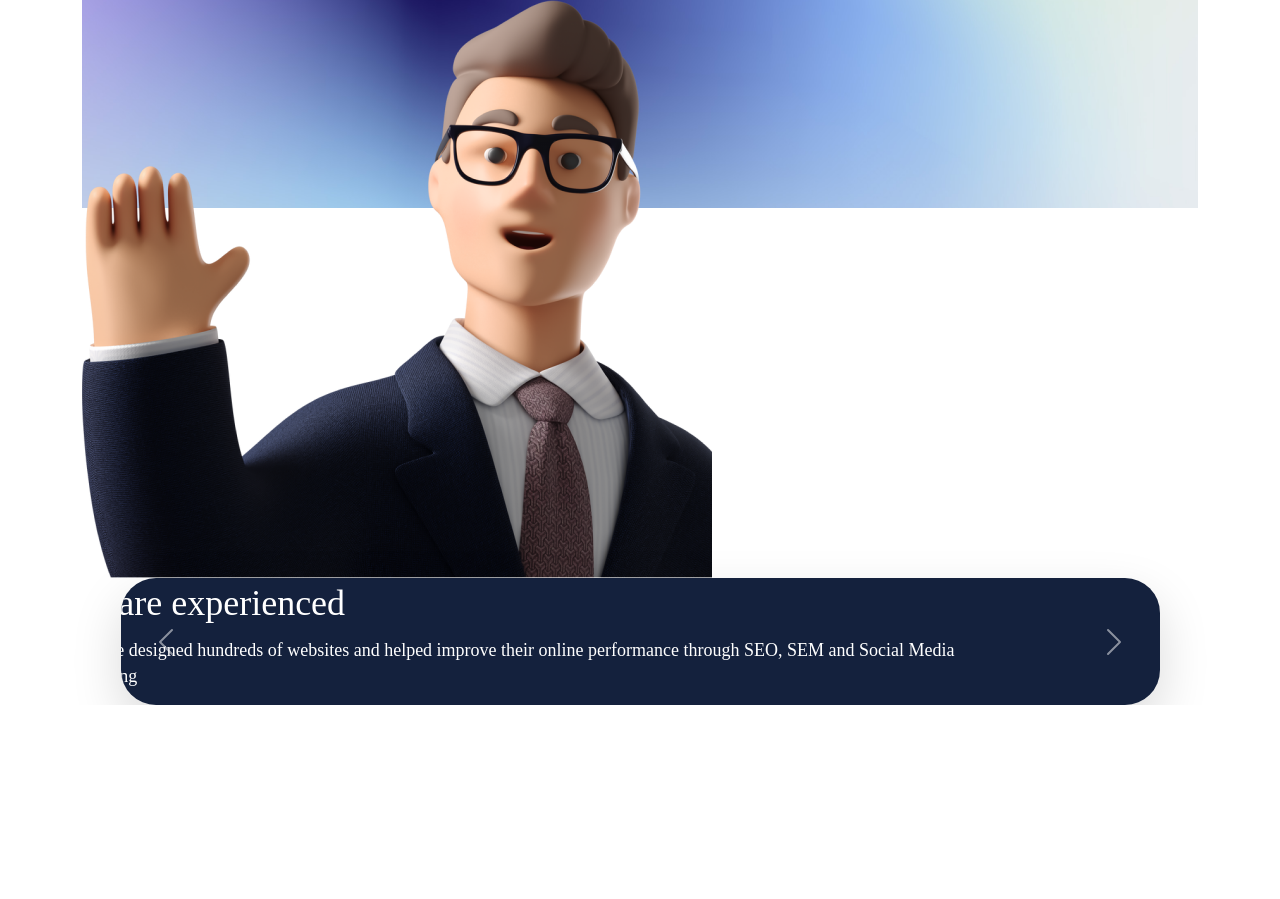
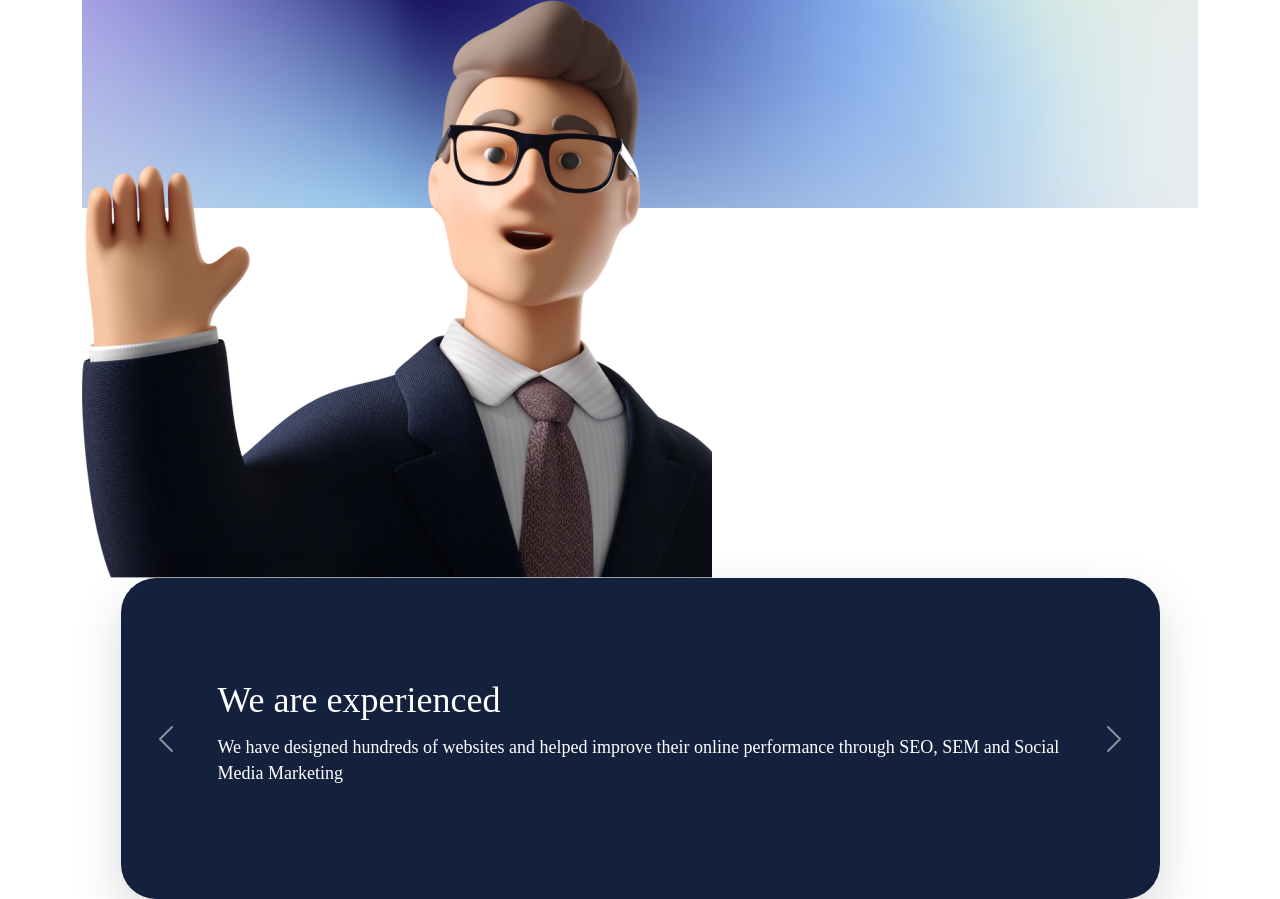
Before and after one commit to mukhammadazam/bootstrap, a plain HTML site: page index.html in a window 1280 px wide. Shown: the part 954-1853 px from the top of the page. Before the commit the page ends 1659 px from the top, so only its background shows below. Drawn offline with Linux system fonts and the light colour scheme.

Commit message:
nav finifeshed

```diff
--- a/index.html
+++ b/index.html
@@ -51,30 +51,31 @@
                         <p class="hero__text">We have designed hundreds of websites and helped improve their online performance through SEO, SEM and Social Media Marketing</p>
                         <button class="btn btn-primary" type="submit">See Portofolio</button>
                     </div>
+
                     <img src="./imges/dars.png" alt="dasr">
                 </div>
 
-                <div id="carouselExampleControls" class="carousel slide" data-bs-ride="carousel">
+                <div id="carouselExampleInterval" class="carousel slide" data-bs-ride="carousel">
                     <div class="carousel-inner">
-                        <div class="carousel-item active">
+                        <div class="carousel-item active" data-bs-interval="10000">
                             <h2 class="title">We are experienced</h2>
                             <p class="text">We have designed hundreds of websites and helped improve their online performance through SEO, SEM and Social Media Marketing</p>
                         </div>
-                        <div class="carousel-item">
+                        <div class="carousel-item" data-bs-interval="2000">
+                            <h2 class="title">We are experienced</h2>
+                            <p class="text">We have designed hundreds of websites and helped improve their online performance through SEO, SEM and Social Media Marketing</p>
 
                         </div>
-                        <div class="carousel-item">
 
-                        </div>
                     </div>
-                    <button class="carousel-control-prev" type="button" data-bs-target="#carouselExampleControls" data-bs-slide="prev">
-                    <span class="carousel-control-prev-icon" aria-hidden="true"></span>
-
-                  </button>
-                    <button class="carousel-control-next" type="button" data-bs-target="#carouselExampleControls" data-bs-slide="next">
-                    <span class="carousel-control-next-icon" aria-hidden="true"></span>
-
-                  </button>
+                    <button class="carousel-control-prev" type="button" data-bs-target="#carouselExampleInterval" data-bs-slide="prev">
+                      <span class="carousel-control-prev-icon" aria-hidden="true"></span>
+                      <span class="visually-hidden">Previous</span>
+                    </button>
+                    <button class="carousel-control-next" type="button" data-bs-target="#carouselExampleInterval" data-bs-slide="next">
+                      <span class="carousel-control-next-icon" aria-hidden="true"></span>
+                      <span class="visually-hidden">Next</span>
+                    </button>
                 </div>
 
             </div>
--- a/style.css
+++ b/style.css
@@ -1,5 +1,3 @@
-.section {}
-
 .hero {
     background-image: url(./imges/Background.png);
     background-repeat: no-repeat;
@@ -51,6 +49,7 @@
 }
 
 .carousel-inner {
+    padding: 97px;
     background-image: url(./imges/Vector.png);
     max-width: 1039px;
     width: 100%;
```
Also changed, not shown: imges/Arrow.svg (added).
